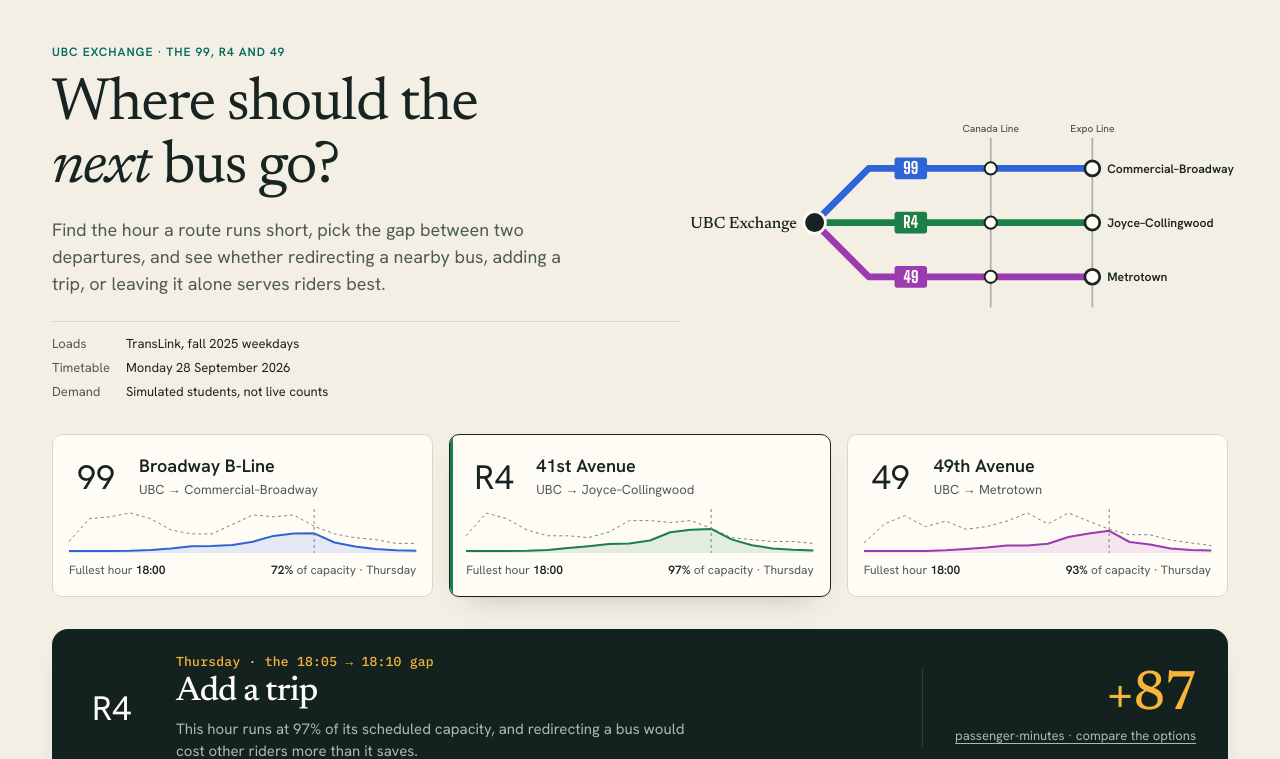
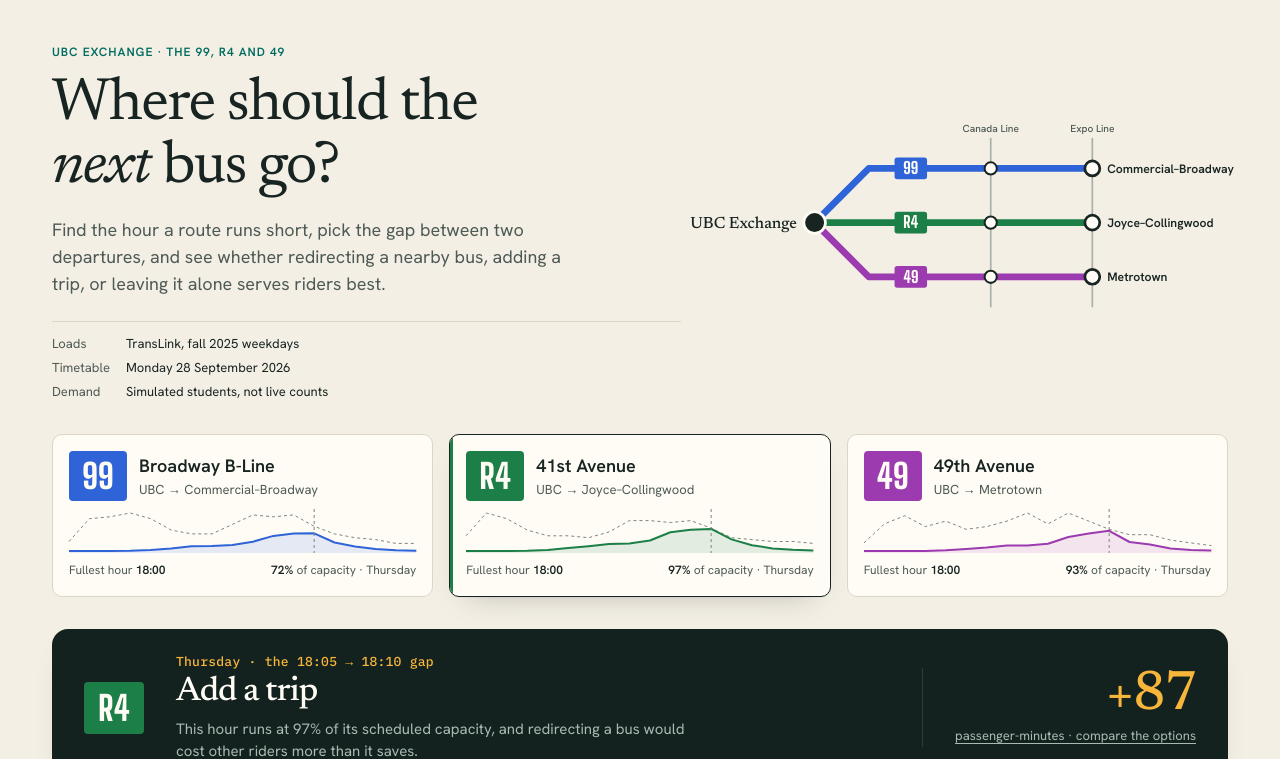
Before and after one commit to Tjindl/termsync, a plain HTML site: page index.html in a window 1280 px wide. Shown: the part 66-825 px from the top of the page. Drawn offline with Linux system fonts and the light colour scheme.

Commit message:
Restore the route chip style lost with the other-routes row
Removing .route-sign also dropped the shared chip rule, so route numbers
showed as plain text.

Co-Authored-By: Claude Opus 5.5 <noreply@anthropic.com>

```diff
--- a/app/styles.css
+++ b/app/styles.css
@@ -140,7 +140,8 @@ h1 em { font-style: italic; }
 .route-button:hover { border-color: var(--rule-strong); }
 .route-button[aria-pressed="true"] { border-color: var(--ink); box-shadow: var(--shadow); }
 .route-button[aria-pressed="true"]::before { opacity: 1; }
-.route-number, .chip, .candidate-route, .route-number { min-width: 58px; height: 50px; padding: 0 var(--s-2); font-size: var(--t-2xl); }
+.route-number, .chip, .candidate-route { display: inline-grid; place-items: center; flex: none; border-radius: var(--r-sm); background: var(--route-color, var(--ink)); color: var(--on-ink); font-family: var(--font-sign); font-weight: 800; line-height: 1; }
+.route-number { min-width: 58px; height: 50px; padding: 0 var(--s-2); font-size: var(--t-2xl); }
 .route-info { min-width: 0; }
 .route-info strong { display: block; overflow: hidden; font-size: var(--t-lg); font-weight: 600; white-space: nowrap; text-overflow: ellipsis; }
 .route-info small { display: block; color: var(--ink-2); font-size: var(--t-sm); }
```
